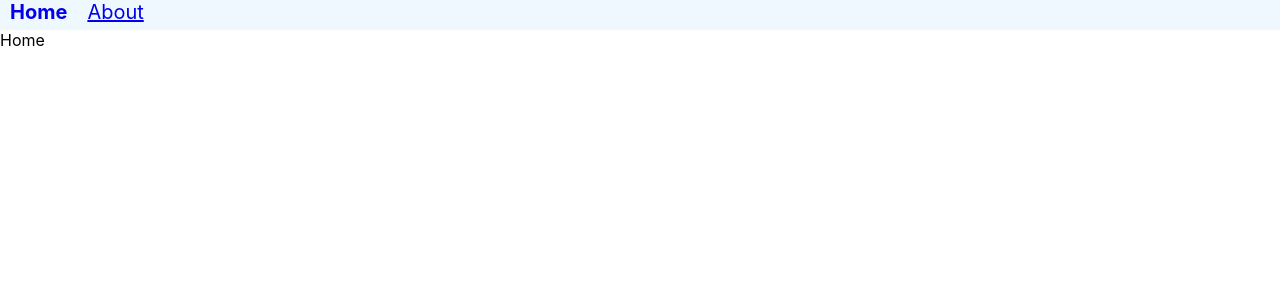
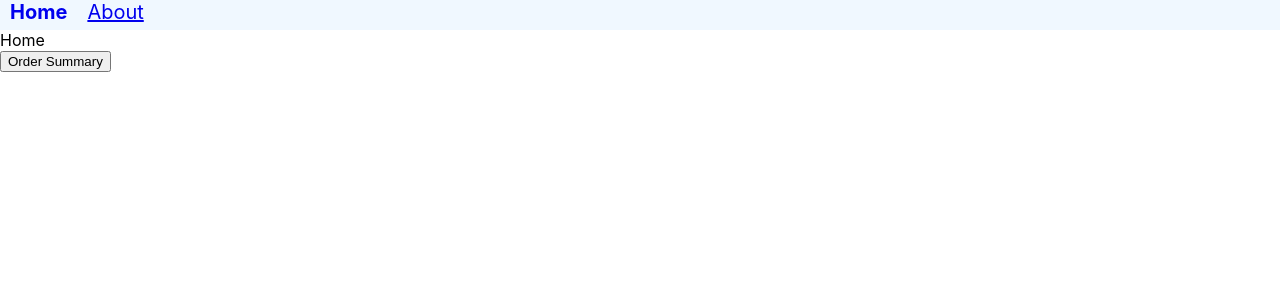
Before and after one commit to manoj633/react-revision, a React (Create React App) app: page / in a window 1280 px wide. Shown: the top 300 px of the page. Built offline with nearby package versions, Linux system fonts and the light colour scheme.

Commit message:
Navigating programatically

```diff
--- a/src/App.js
+++ b/src/App.js
@@ -42,6 +42,7 @@ import { Route, Routes } from "react-router-dom";
 import { Home } from "./components/Router/Home";
 import { About } from "./components/Router/About";
 import { NavBar } from "./components/Router/NavBar";
+import { OrderSummary } from "./components/Router/OrderSummary";
 
 function App() {
   const inputRef = useRef(null);
@@ -139,6 +140,7 @@ function App() {
       <Routes>
         <Route path="/" element={<Home />} />
         <Route path="about" element={<About />} />
+        <Route path="order-summary" element={<OrderSummary />} />
       </Routes>
     </div>
   );
--- a/src/components/Router/Home.jsx
+++ b/src/components/Router/Home.jsx
@@ -1,5 +1,19 @@
 import React from "react";
+import { useNavigate } from "react-router-dom";
 
 export const Home = () => {
-  return <div>Home</div>;
+  const navigate = useNavigate();
+  return (
+    <>
+      <div>Home</div>
+      <button
+        type="button"
+        onClick={() => {
+          navigate("order-summary");
+        }}
+      >
+        Order Summary
+      </button>
+    </>
+  );
 };
--- /dev/null
+++ b/src/components/Router/OrderSummary.jsx
@@ -0,0 +1,5 @@
+import React from "react";
+
+export const OrderSummary = () => {
+  return <div>OrderSummary</div>;
+};
```
